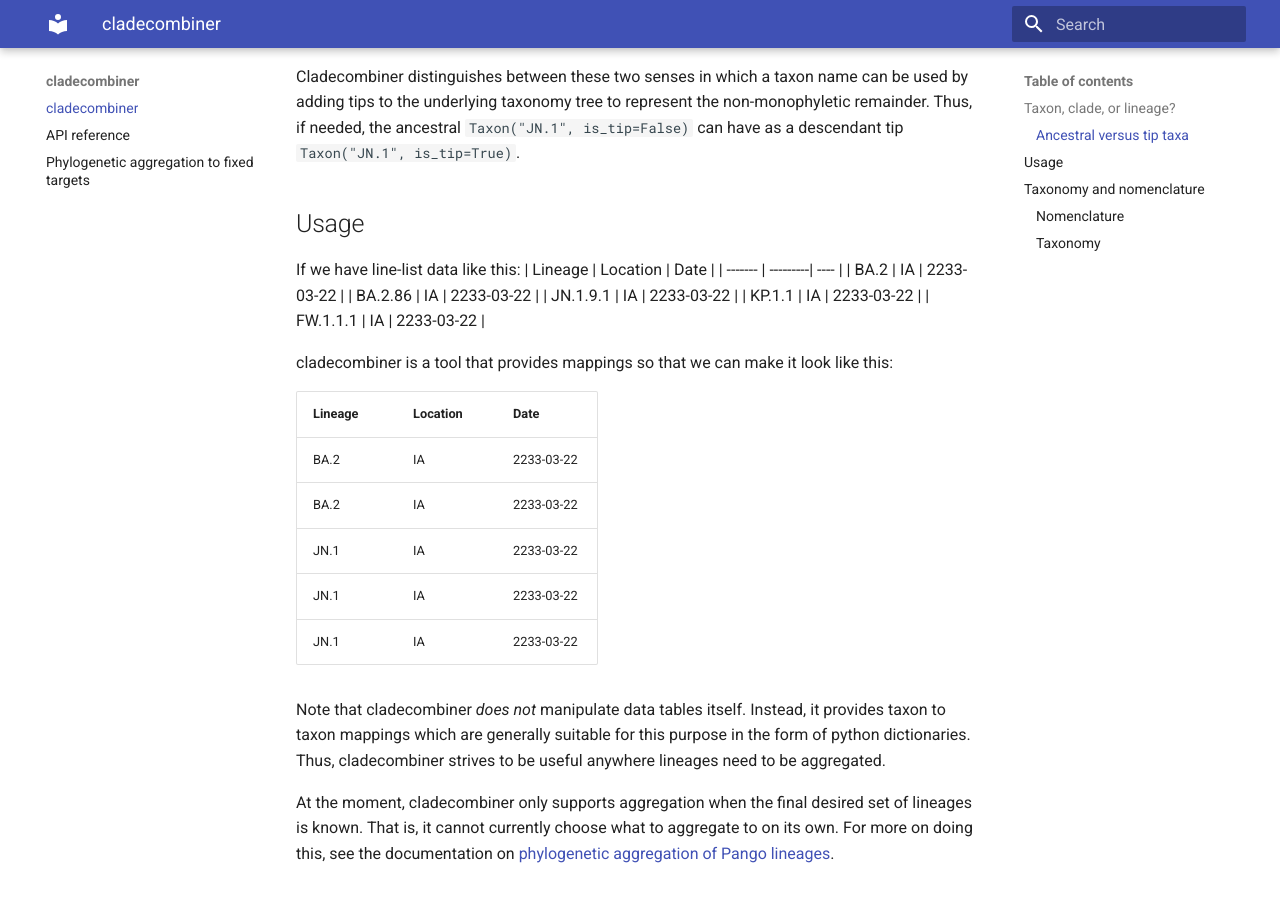
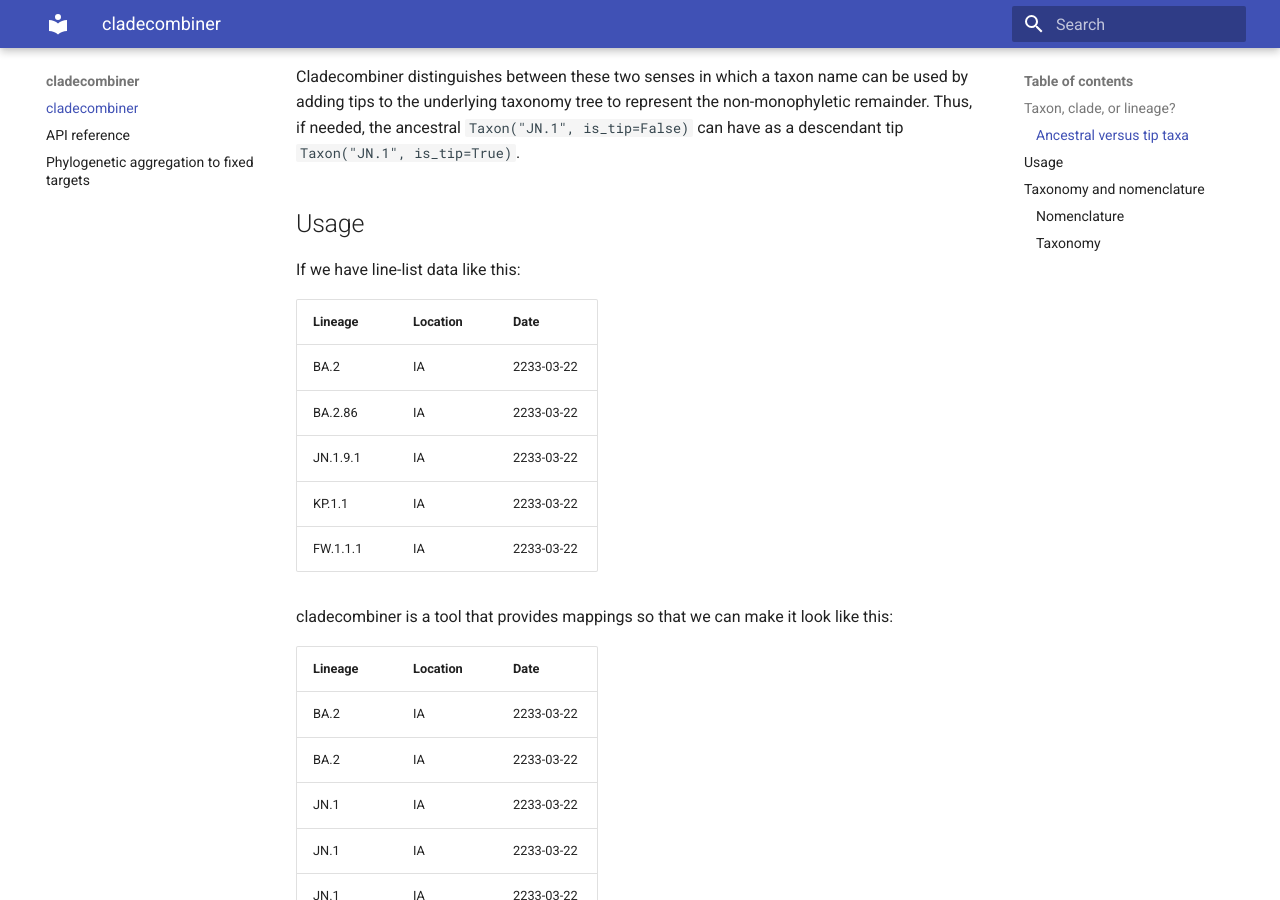
Before and after one commit to CDCgov/cladecombiner, an MkDocs documentation site: the page built from docs/index.md, in a window 1280 px wide and 900 px high, scrolled down 768 px. Built offline with MkDocs 1.6.1 and Material for MkDocs 9.7.7, drawn with Linux system fonts in a browser that asks for light colours; nearby versions of some CDN libraries; library files that are not in the unit come from our copies.

Commit message:
table was broken

```diff
--- a/docs/index.md
+++ b/docs/index.md
@@ -25,13 +25,14 @@ Thus, if needed, the ancestral `Taxon("JN.1", is_tip=False)` can have as a desce
 ## Usage
 
 If we have line-list data like this:
-| Lineage | Location | Date |
-| ------- | ---------| ---- |
-| BA.2 | IA | 2233-03-22 |
-| BA.2.86 | IA | 2233-03-22 |
-| JN.1.9.1 | IA | 2233-03-22 |
-| KP.1.1 | IA | 2233-03-22 |
-| FW.1.1.1 | IA | 2233-03-22 |
+
+| Lineage  | Location | Date       |
+| -------- | -------- | ---------- |
+| BA.2     | IA       | 2233-03-22 |
+| BA.2.86  | IA       | 2233-03-22 |
+| JN.1.9.1 | IA       | 2233-03-22 |
+| KP.1.1   | IA       | 2233-03-22 |
+| FW.1.1.1 | IA       | 2233-03-22 |
 
 cladecombiner is a tool that provides mappings so that we can make it look like this:
 
```
